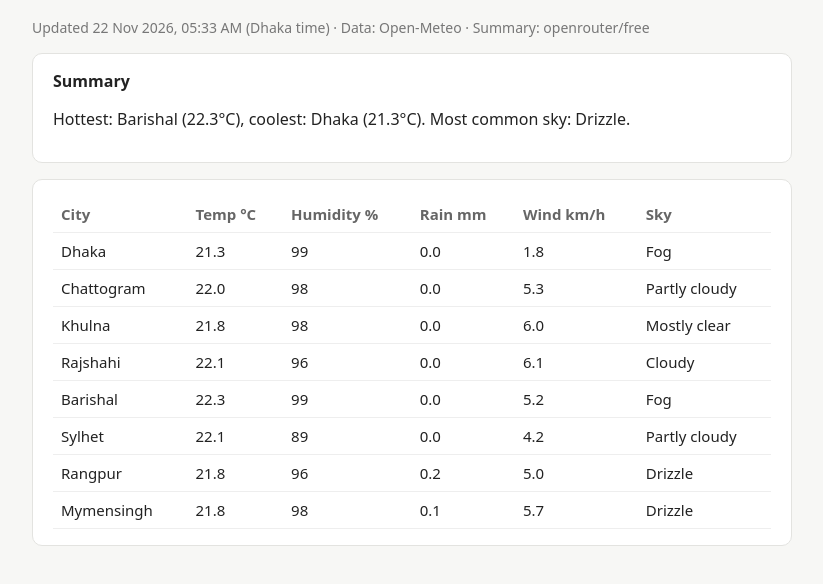
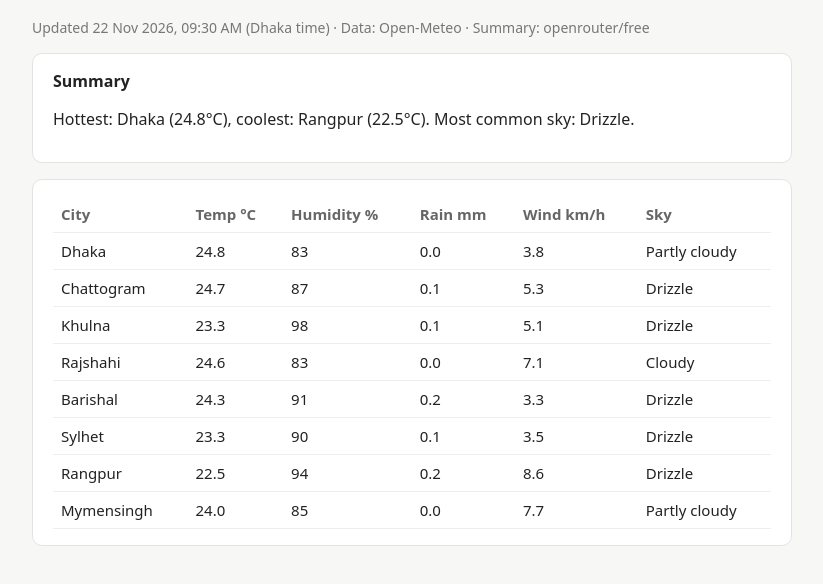
Before and after one commit to FazlyRabbiBD/bd-weather-agent, a plain HTML site: page index.html in a window 1280 px wide. Shown: the part 86-670 px from the top of the page, without its empty margins (228-1051 px from the left). Drawn offline with Linux system fonts and the light colour scheme.

Commit message:
Update weather

```diff
--- a/index.html
+++ b/index.html
@@ -12,8 +12,8 @@
  .wrap{overflow-x:auto}
 </style></head><body>
 <h1>Bangladesh Weather</h1>
-<p class="muted">Updated 22 Nov 2026, 05:33 AM (Dhaka time) · Data: Open-Meteo · Summary: openrouter/free</p>
-<div class="card"><strong>Summary</strong><p>Hottest: Barishal (22.3°C), coolest: Dhaka (21.3°C). Most common sky: Drizzle.</p></div>
+<p class="muted">Updated 22 Nov 2026, 09:30 AM (Dhaka time) · Data: Open-Meteo · Summary: openrouter/free</p>
+<div class="card"><strong>Summary</strong><p>Hottest: Dhaka (24.8°C), coolest: Rangpur (22.5°C). Most common sky: Drizzle.</p></div>
 <div class="card wrap"><table class="dataframe">
   <thead>
     <tr style="text-align: right;">
@@ -28,67 +28,67 @@
   <tbody>
     <tr>
       <td>Dhaka</td>
-      <td>21.3</td>
-      <td>99</td>
+      <td>24.8</td>
+      <td>83</td>
       <td>0.0</td>
-      <td>1.8</td>
-      <td>Fog</td>
+      <td>3.8</td>
+      <td>Partly cloudy</td>
     </tr>
     <tr>
       <td>Chattogram</td>
-      <td>22.0</td>
-      <td>98</td>
-      <td>0.0</td>
+      <td>24.7</td>
+      <td>87</td>
+      <td>0.1</td>
       <td>5.3</td>
-      <td>Partly cloudy</td>
+      <td>Drizzle</td>
     </tr>
     <tr>
       <td>Khulna</td>
-      <td>21.8</td>
+      <td>23.3</td>
       <td>98</td>
-      <td>0.0</td>
-      <td>6.0</td>
-      <td>Mostly clear</td>
+      <td>0.1</td>
+      <td>5.1</td>
+      <td>Drizzle</td>
     </tr>
     <tr>
       <td>Rajshahi</td>
-      <td>22.1</td>
-      <td>96</td>
+      <td>24.6</td>
+      <td>83</td>
       <td>0.0</td>
-      <td>6.1</td>
+      <td>7.1</td>
       <td>Cloudy</td>
     </tr>
     <tr>
       <td>Barishal</td>
-      <td>22.3</td>
-      <td>99</td>
-      <td>0.0</td>
-      <td>5.2</td>
-      <td>Fog</td>
+      <td>24.3</td>
+      <td>91</td>
+      <td>0.2</td>
+      <td>3.3</td>
+      <td>Drizzle</td>
     </tr>
     <tr>
       <td>Sylhet</td>
-      <td>22.1</td>
-      <td>89</td>
-      <td>0.0</td>
-      <td>4.2</td>
-      <td>Partly cloudy</td>
+      <td>23.3</td>
+      <td>90</td>
+      <td>0.1</td>
+      <td>3.5</td>
+      <td>Drizzle</td>
     </tr>
     <tr>
       <td>Rangpur</td>
-      <td>21.8</td>
-      <td>96</td>
+      <td>22.5</td>
+      <td>94</td>
       <td>0.2</td>
-      <td>5.0</td>
+      <td>8.6</td>
       <td>Drizzle</td>
     </tr>
     <tr>
       <td>Mymensingh</td>
-      <td>21.8</td>
-      <td>98</td>
-      <td>0.1</td>
-      <td>5.7</td>
-      <td>Drizzle</td>
+      <td>24.0</td>
+      <td>85</td>
+      <td>0.0</td>
+      <td>7.7</td>
+      <td>Partly cloudy</td>
     </tr>
   </tbody>
 </table></div>
```
